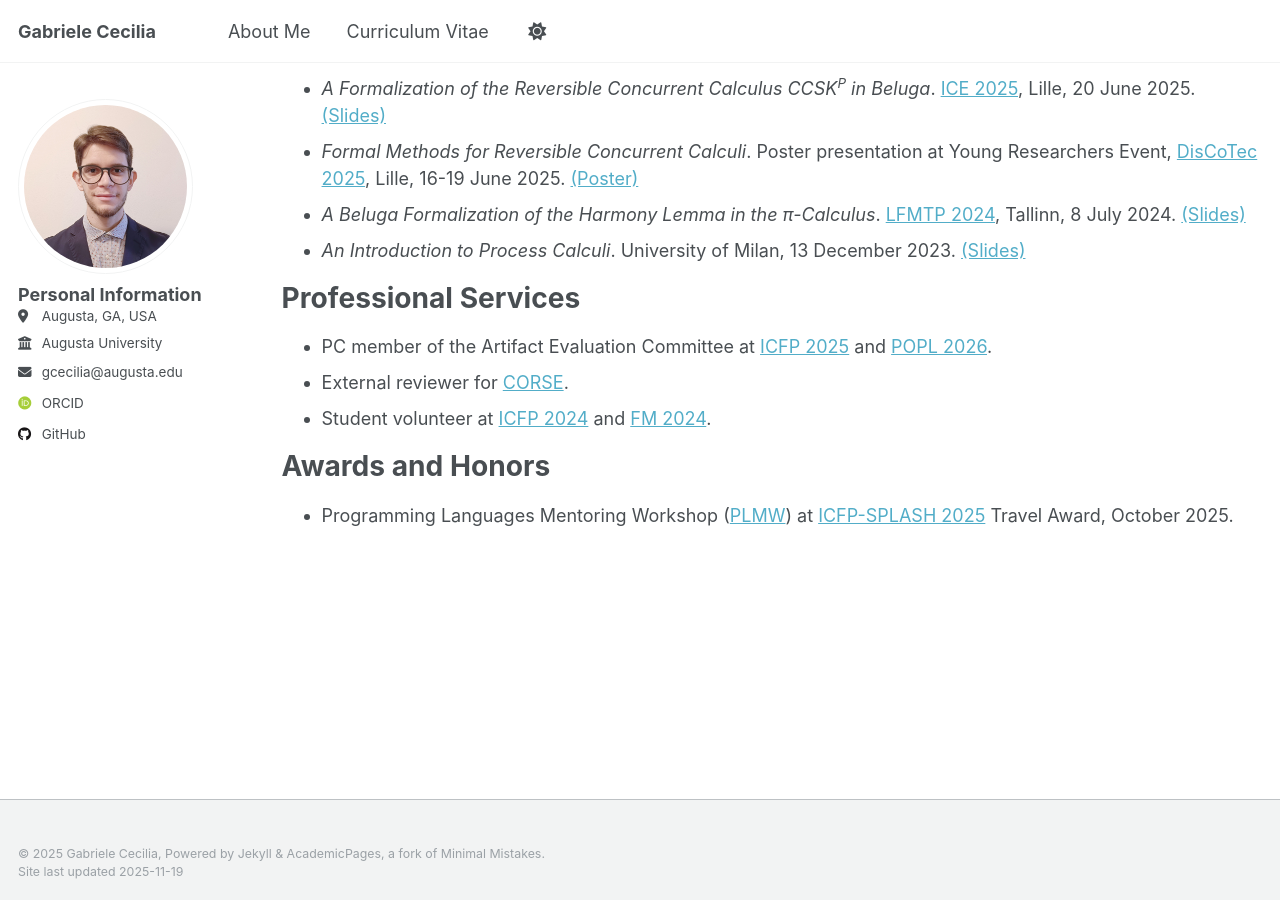
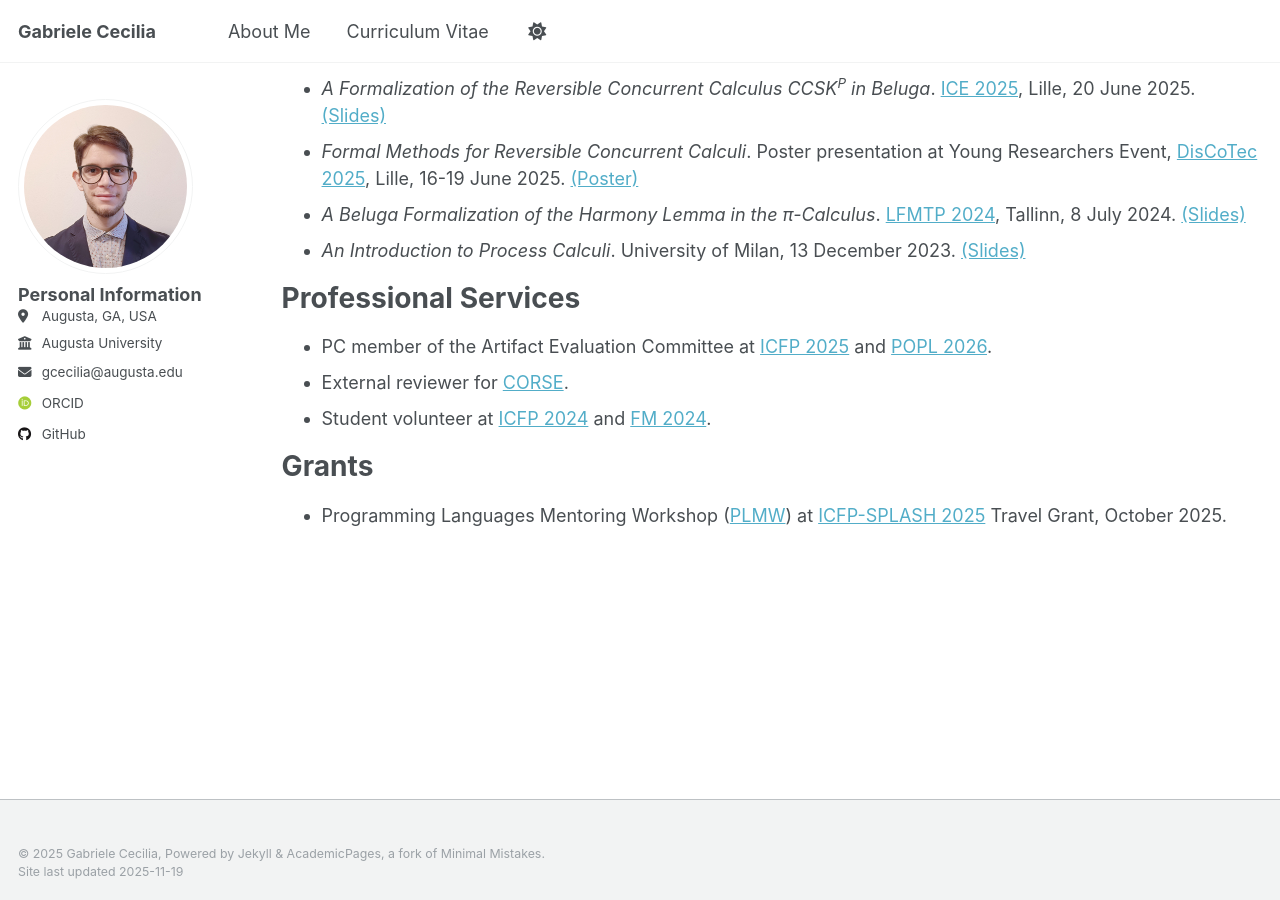
Before and after one commit to GabrieleCecilia/gabrielececilia.github.io, a Jekyll site: the page built from _pages/cv.md, in a window 1280 px wide and 900 px high, scrolled down 645 px. Built offline with Jekyll 4.4.1, drawn with Linux system fonts in a browser that asks for light colours; some web fonts are replaced.

Commit message:
traVel grant

```diff
--- a/_pages/cv.md
+++ b/_pages/cv.md
@@ -35,6 +35,6 @@ Professional Services
 * External reviewer for [CORSE](https://www.discotec.org/2025/satellite/corse).
 * Student volunteer at [ICFP 2024](https://icfp24.sigplan.org/) and [FM 2024](https://www.fm24.polimi.it/).
 
-Awards and Honors
+Grants
 ======
-* Programming Languages Mentoring Workshop ([PLMW](https://conf.researchr.org/home/icfp-splash-2025/PLMW-ICFP-SPLASH-2025)) at [ICFP-SPLASH 2025](https://conf.researchr.org/home/icfp-splash-2025) Travel Award, October 2025.
+* Programming Languages Mentoring Workshop ([PLMW](https://conf.researchr.org/home/icfp-splash-2025/PLMW-ICFP-SPLASH-2025)) at [ICFP-SPLASH 2025](https://conf.researchr.org/home/icfp-splash-2025) Travel Grant, October 2025.
```
